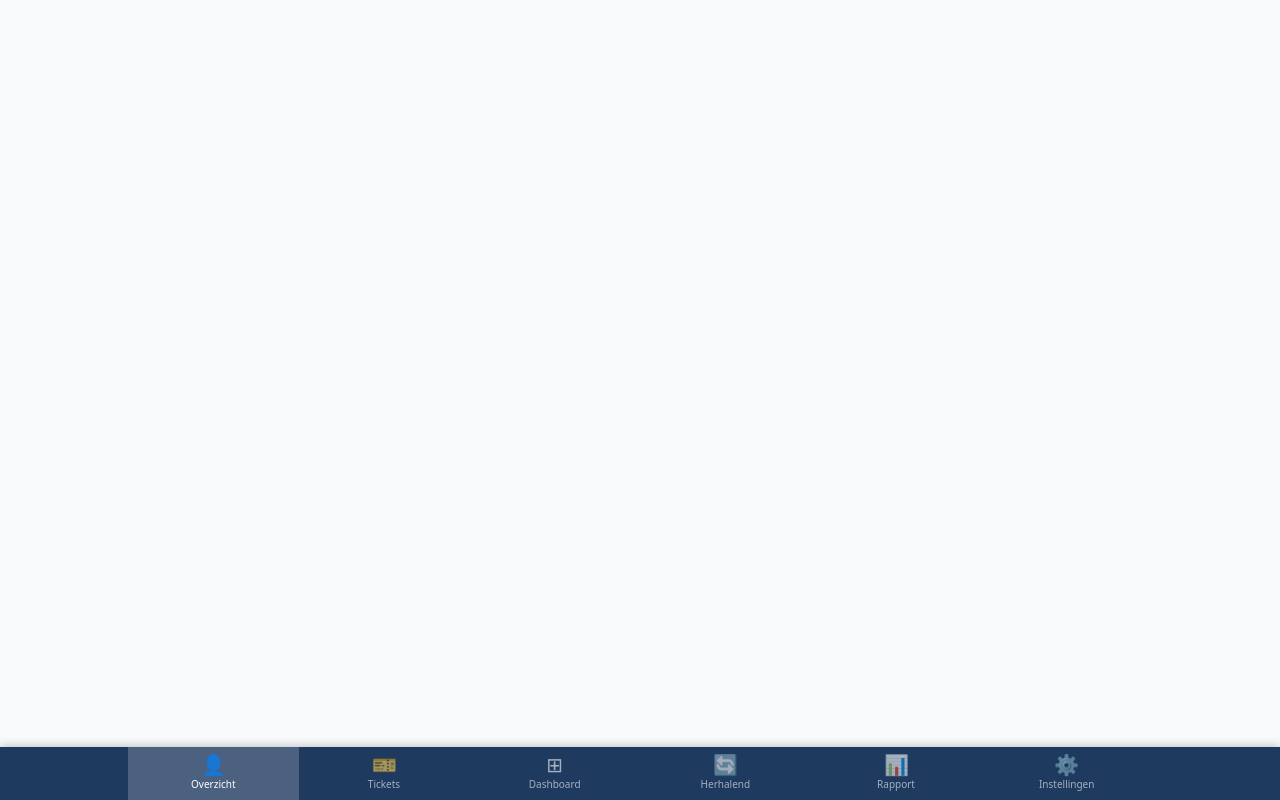
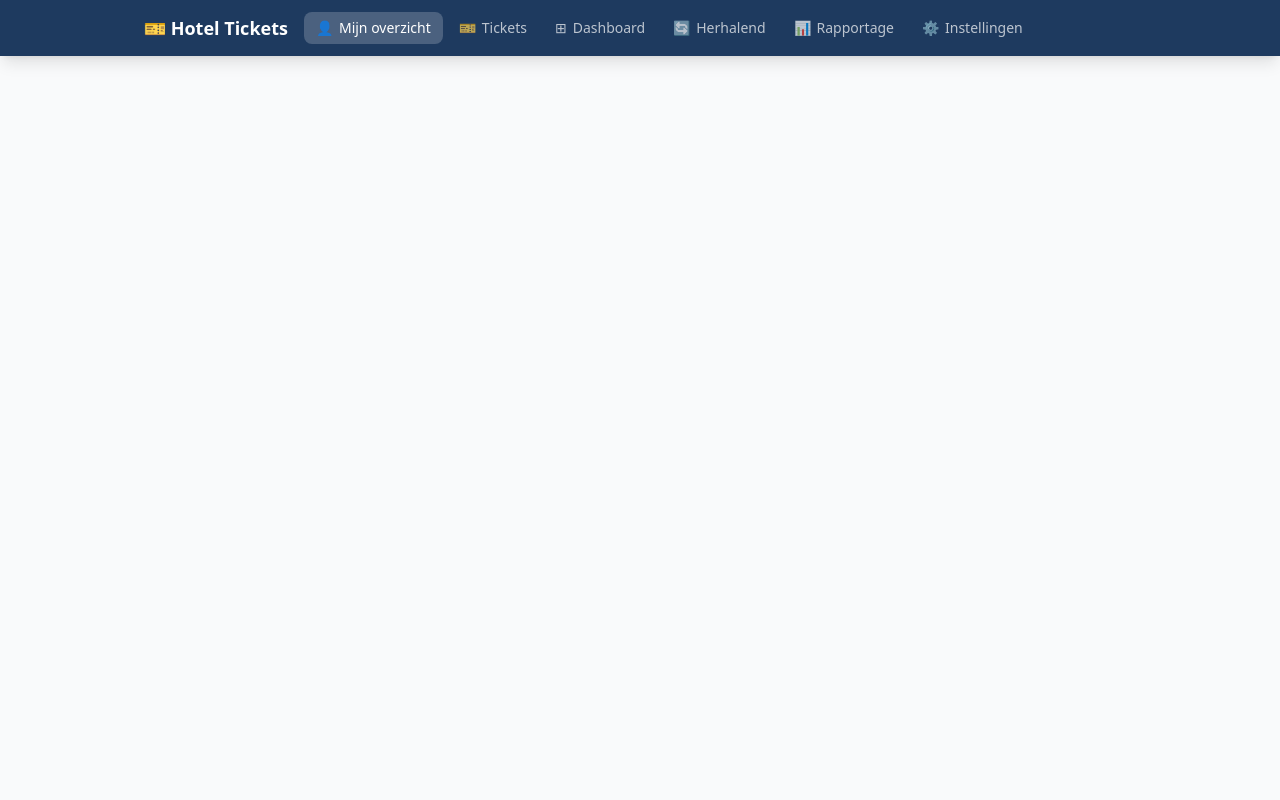
Before and after one commit to jasperbom/hotel-tickets, a React (Vite) app in the folder hotel_tickets/frontend/: page / in a window 1280 px wide. Built offline with nearby package versions, Linux system fonts and the light colour scheme; no server answers.

Commit message:
v1.3.25: navigatie terug naar de top-nav (origineel)
Co-Authored-By: Claude Sonnet 4.6 <noreply@anthropic.com>

```diff
--- a/hotel_tickets/frontend/src/App.tsx
+++ b/hotel_tickets/frontend/src/App.tsx
@@ -9,19 +9,45 @@ import Reports from "./pages/Reports";
 import Settings from "./pages/Settings";
 
 const NAV_ITEMS = [
-  { to: "/", label: "Mijn overzicht", shortLabel: "Overzicht", icon: "👤", end: true },
-  { to: "/tickets", label: "Tickets", shortLabel: "Tickets", icon: "🎫" },
-  { to: "/dashboard", label: "Dashboard", shortLabel: "Dashboard", icon: "⊞" },
-  { to: "/recurring", label: "Herhalend", shortLabel: "Herhalend", icon: "🔄" },
-  { to: "/reports", label: "Rapportage", shortLabel: "Rapport", icon: "📊" },
-  { to: "/settings", label: "Instellingen", shortLabel: "Instellingen", icon: "⚙️" },
+  { to: "/", label: "Mijn overzicht", icon: "👤", end: true },
+  { to: "/tickets", label: "Tickets", icon: "🎫" },
+  { to: "/dashboard", label: "Dashboard", icon: "⊞" },
+  { to: "/recurring", label: "Herhalend", icon: "🔄" },
+  { to: "/reports", label: "Rapportage", icon: "📊" },
+  { to: "/settings", label: "Instellingen", icon: "⚙️" },
 ];
 
 export default function App() {
   return (
     <div className="min-h-screen bg-gray-50">
+      {/* Top navigatie */}
+      <nav className="bg-hotel-900 text-white shadow-lg">
+        <div className="max-w-5xl mx-auto px-4">
+          <div className="flex items-center gap-1 h-14 overflow-x-auto">
+            <span className="font-bold text-lg mr-3 text-white shrink-0">🎫 Hotel Tickets</span>
+            {NAV_ITEMS.map((item) => (
+              <NavLink
+                key={item.to}
+                to={item.to}
+                end={item.end}
+                className={({ isActive }) =>
+                  `flex items-center gap-1.5 px-3 py-1.5 rounded-lg text-sm transition-colors shrink-0 ${
+                    isActive
+                      ? "bg-white/20 text-white"
+                      : "text-white/70 hover:text-white hover:bg-white/10"
+                  }`
+                }
+              >
+                <span>{item.icon}</span>
+                <span>{item.label}</span>
+              </NavLink>
+            ))}
+          </div>
+        </div>
+      </nav>
+
       {/* Inhoud */}
-      <main className="max-w-5xl mx-auto px-4 py-6 pb-24">
+      <main className="max-w-5xl mx-auto px-4 py-6">
         <Routes>
           <Route path="/" element={<MijnOverzicht />} />
           <Route path="/dashboard" element={<Dashboard />} />
@@ -33,29 +59,6 @@ export default function App() {
           <Route path="/settings" element={<Settings />} />
         </Routes>
       </main>
-
-      {/* Bottom navigatie — alle schermformaten */}
-      <nav className="fixed bottom-0 left-0 right-0 bg-hotel-900 text-white shadow-[0_-2px_8px_rgba(0,0,0,0.2)] z-50">
-        <div className="flex max-w-5xl mx-auto">
-          {NAV_ITEMS.map((item) => (
-            <NavLink
-              key={item.to}
-              to={item.to}
-              end={item.end}
-              className={({ isActive }) =>
-                `flex-1 flex flex-col items-center gap-0.5 py-2 text-[10px] transition-colors ${
-                  isActive
-                    ? "text-white bg-white/20"
-                    : "text-white/60 hover:text-white hover:bg-white/10"
-                }`
-              }
-            >
-              <span className="text-xl leading-none">{item.icon}</span>
-              <span>{item.shortLabel}</span>
-            </NavLink>
-          ))}
-        </div>
-      </nav>
     </div>
   );
 }
```
Also changed, not shown: 1 other file (tests, documents, lock files or other folders).
